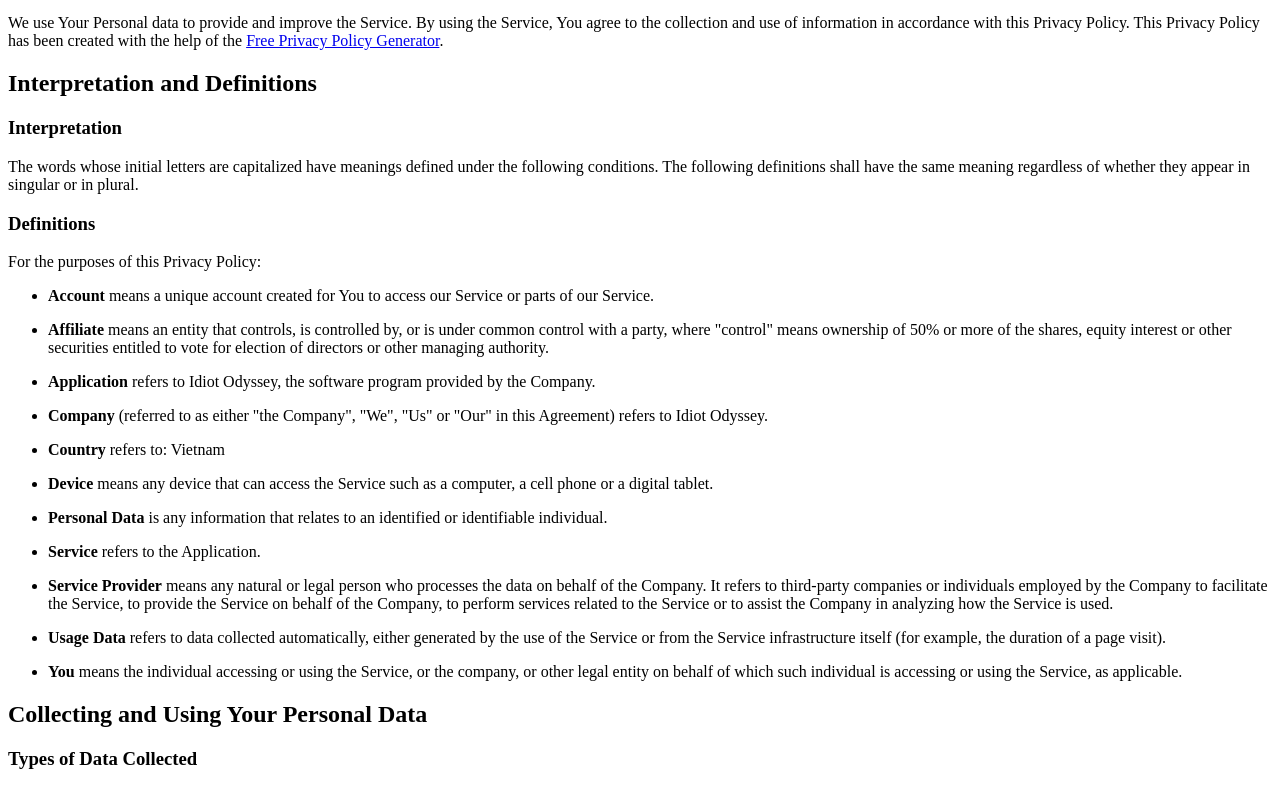
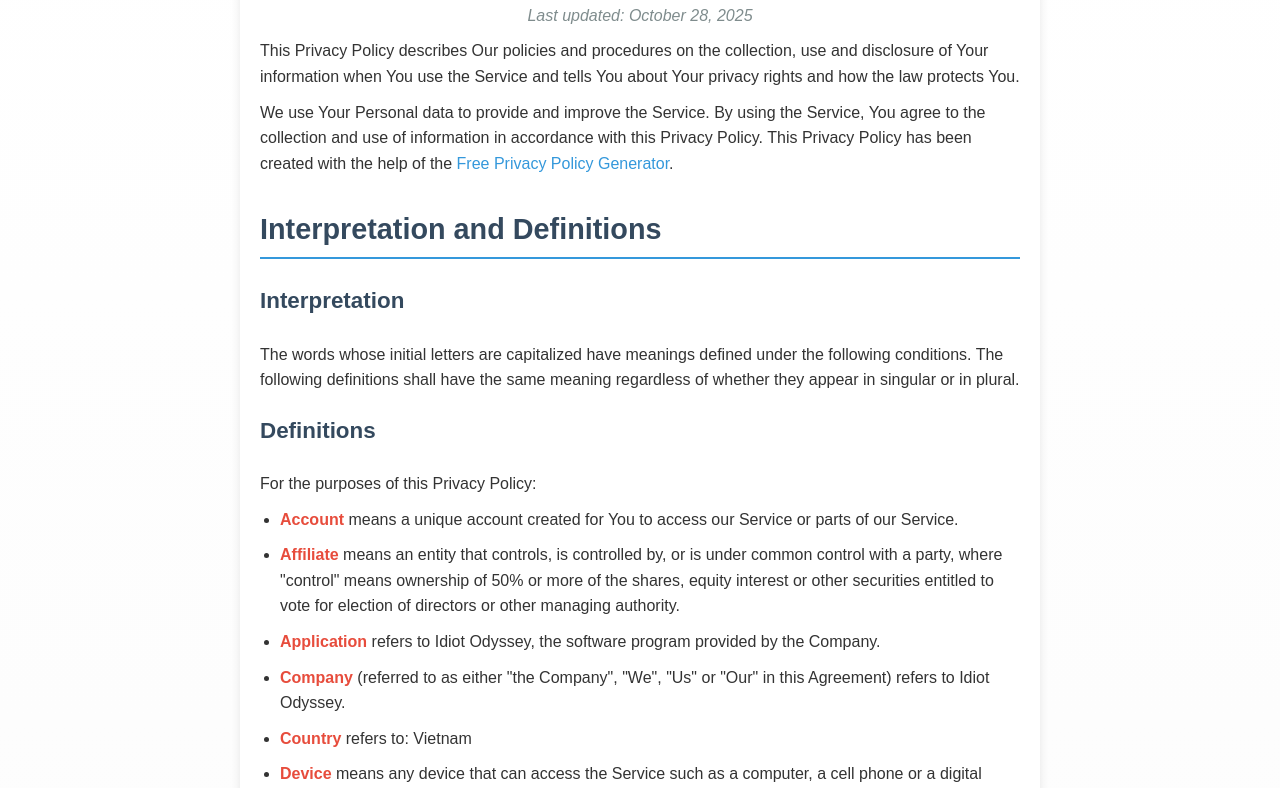
Before and after one commit to SpringMuch05/Idiot-Odyssey, a plain HTML site: page index.html in a window 1280 px wide. Shown: the part 138-926 px from the top of the page. Drawn offline with Linux system fonts and the light colour scheme.

Commit message:
Update Privacy Policy content and structure

```diff
--- a/index.html
+++ b/index.html
@@ -1,121 +1,164 @@
+<!DOCTYPE html>
+<html lang="en">
+<head>
+    <meta charset="UTF-8">
+    <meta name="viewport" content="width=device-width, initial-scale=1.0">
+    <title>Privacy Policy - Idiot Odyssey</title>
+    <style>
+        body {
+            font-family: 'Arial', sans-serif;
+            line-height: 1.6;
+            color: #333;
+            background-color: #f9f9f9;
+            margin: 0;
+            padding: 20px;
+            max-width: 800px;
+            margin: 0 auto;
+            background: linear-gradient(to bottom, #ffffff, #f0f0f0);
+        }
+        h1 {
+            color: #2c3e50;
+            text-align: center;
+            margin-bottom: 10px;
+            font-size: 2.5em;
+        }
+        h2 {
+            color: #34495e;
+            border-bottom: 2px solid #3498db;
+            padding-bottom: 5px;
+            margin-top: 30px;
+            font-size: 1.8em;
+        }
+        h3 {
+            color: #34495e;
+            margin-top: 20px;
+            font-size: 1.4em;
+        }
+        h4 {
+            color: #34495e;
+            margin-top: 15px;
+            font-size: 1.2em;
+        }
+        p {
+            margin: 10px 0;
+        }
+        ul {
+            margin: 10px 0;
+            padding-left: 20px;
+        }
+        li {
+            margin-bottom: 5px;
+        }
+        strong {
+            color: #e74c3c;
+        }
+        a {
+            color: #3498db;
+            text-decoration: none;
+        }
+        a:hover {
+            text-decoration: underline;
+        }
+        .container {
+            background-color: #ffffff;
+            padding: 20px;
+            border-radius: 8px;
+            box-shadow: 0 0 10px rgba(0, 0, 0, 0.1);
+        }
+        .last-updated {
+            text-align: center;
+            font-style: italic;
+            color: #7f8c8d;
+        }
+    </style>
+</head>
+<body>
+    <div class="container">
         <h1>Privacy Policy</h1>
-<p>Last updated: October 28, 2025</p>
+        <p class="last-updated">Last updated: October 28, 2025</p>
         <p>This Privacy Policy describes Our policies and procedures on the collection, use and disclosure of Your information when You use the Service and tells You about Your privacy rights and how the law protects You.</p>
         <p>We use Your Personal data to provide and improve the Service. By using the Service, You agree to the collection and use of information in accordance with this Privacy Policy. This Privacy Policy has been created with the help of the <a href="https://www.freeprivacypolicy.com/free-privacy-policy-generator/" target="_blank">Free Privacy Policy Generator</a>.</p>
+
         <h2>Interpretation and Definitions</h2>
         <h3>Interpretation</h3>
         <p>The words whose initial letters are capitalized have meanings defined under the following conditions. The following definitions shall have the same meaning regardless of whether they appear in singular or in plural.</p>
+
         <h3>Definitions</h3>
         <p>For the purposes of this Privacy Policy:</p>
         <ul>
-<li>
-<p><strong>Account</strong> means a unique account created for You to access our Service or parts of our Service.</p>
-</li>
-<li>
-<p><strong>Affiliate</strong> means an entity that controls, is controlled by, or is under common control with a party, where &quot;control&quot; means ownership of 50% or more of the shares, equity interest or other securities entitled to vote for election of directors or other managing authority.</p>
-</li>
-<li>
-<p><strong>Application</strong> refers to Idiot Odyssey, the software program provided by the Company.</p>
-</li>
-<li>
-<p><strong>Company</strong> (referred to as either &quot;the Company&quot;, &quot;We&quot;, &quot;Us&quot; or &quot;Our&quot; in this Agreement) refers to Idiot Odyssey.</p>
-</li>
-<li>
-<p><strong>Country</strong> refers to:  Vietnam</p>
-</li>
-<li>
-<p><strong>Device</strong> means any device that can access the Service such as a computer, a cell phone or a digital tablet.</p>
-</li>
-<li>
-<p><strong>Personal Data</strong> is any information that relates to an identified or identifiable individual.</p>
-</li>
-<li>
-<p><strong>Service</strong> refers to the Application.</p>
-</li>
-<li>
-<p><strong>Service Provider</strong> means any natural or legal person who processes the data on behalf of the Company. It refers to third-party companies or individuals employed by the Company to facilitate the Service, to provide the Service on behalf of the Company, to perform services related to the Service or to assist the Company in analyzing how the Service is used.</p>
-</li>
-<li>
-<p><strong>Usage Data</strong> refers to data collected automatically, either generated by the use of the Service or from the Service infrastructure itself (for example, the duration of a page visit).</p>
-</li>
-<li>
-<p><strong>You</strong> means the individual accessing or using the Service, or the company, or other legal entity on behalf of which such individual is accessing or using the Service, as applicable.</p>
-</li>
+            <li><p><strong>Account</strong> means a unique account created for You to access our Service or parts of our Service.</p></li>
+            <li><p><strong>Affiliate</strong> means an entity that controls, is controlled by, or is under common control with a party, where &quot;control&quot; means ownership of 50% or more of the shares, equity interest or other securities entitled to vote for election of directors or other managing authority.</p></li>
+            <li><p><strong>Application</strong> refers to Idiot Odyssey, the software program provided by the Company.</p></li>
+            <li><p><strong>Company</strong> (referred to as either &quot;the Company&quot;, &quot;We&quot;, &quot;Us&quot; or &quot;Our&quot; in this Agreement) refers to Idiot Odyssey.</p></li>
+            <li><p><strong>Country</strong> refers to: Vietnam</p></li>
+            <li><p><strong>Device</strong> means any device that can access the Service such as a computer, a cell phone or a digital tablet.</p></li>
+            <li><p><strong>Personal Data</strong> is any information that relates to an identified or identifiable individual.</p></li>
+            <li><p><strong>Service</strong> refers to the Application.</p></li>
+            <li><p><strong>Service Provider</strong> means any natural or legal person who processes the data on behalf of the Company. It refers to third-party companies or individuals employed by the Company to facilitate the Service, to provide the Service on behalf of the Company, to perform services related to the Service or to assist the Company in analyzing how the Service is used.</p></li>
+            <li><p><strong>Usage Data</strong> refers to data collected automatically, either generated by the use of the Service or from the Service infrastructure itself (for example, the duration of a page visit).</p></li>
+            <li><p><strong>You</strong> means the individual accessing or using the Service, or the company, or other legal entity on behalf of which such individual is accessing or using the Service, as applicable.</p></li>
         </ul>
+
         <h2>Collecting and Using Your Personal Data</h2>
         <h3>Types of Data Collected</h3>
         <h4>Personal Data</h4>
         <p>While using Our Service, We may ask You to provide Us with certain personally identifiable information that can be used to contact or identify You. Personally identifiable information may include, but is not limited to:</p>
         <ul>
-<li>
-<p>Email address</p>
-</li>
-<li>
-<p>First name and last name</p>
-</li>
-<li>
-<p>Usage Data</p>
-</li>
+            <li><p>Email address</p></li>
+            <li><p>First name and last name</p></li>
+            <li><p>Usage Data</p></li>
         </ul>
+
         <h4>Usage Data</h4>
         <p>Usage Data is collected automatically when using the Service.</p>
         <p>Usage Data may include information such as Your Device's Internet Protocol address (e.g. IP address), browser type, browser version, the pages of our Service that You visit, the time and date of Your visit, the time spent on those pages, unique device identifiers and other diagnostic data.</p>
         <p>When You access the Service by or through a mobile device, We may collect certain information automatically, including, but not limited to, the type of mobile device You use, Your mobile device's unique ID, the IP address of Your mobile device, Your mobile operating system, the type of mobile Internet browser You use, unique device identifiers and other diagnostic data.</p>
         <p>We may also collect information that Your browser sends whenever You visit Our Service or when You access the Service by or through a mobile device.</p>
+
         <h3>Use of Your Personal Data</h3>
         <p>The Company may use Personal Data for the following purposes:</p>
         <ul>
-<li>
-<p><strong>To provide and maintain our Service</strong>, including to monitor the usage of our Service.</p>
-</li>
-<li>
-<p><strong>To manage Your Account:</strong> to manage Your registration as a user of the Service. The Personal Data You provide can give You access to different functionalities of the Service that are available to You as a registered user.</p>
-</li>
-<li>
-<p><strong>For the performance of a contract:</strong> the development, compliance and undertaking of the purchase contract for the products, items or services You have purchased or of any other contract with Us through the Service.</p>
-</li>
-<li>
-<p><strong>To contact You:</strong> To contact You by email, telephone calls, SMS, or other equivalent forms of electronic communication, such as a mobile application's push notifications regarding updates or informative communications related to the functionalities, products or contracted services, including the security updates, when necessary or reasonable for their implementation.</p>
-</li>
-<li>
-<p><strong>To provide You</strong> with news, special offers, and general information about other goods, services and events which We offer that are similar to those that you have already purchased or inquired about unless You have opted not to receive such information.</p>
-</li>
-<li>
-<p><strong>To manage Your requests:</strong> To attend and manage Your requests to Us.</p>
-</li>
-<li>
-<p><strong>For business transfers:</strong> We may use Your information to evaluate or conduct a merger, divestiture, restructuring, reorganization, dissolution, or other sale or transfer of some or all of Our assets, whether as a going concern or as part of bankruptcy, liquidation, or similar proceeding, in which Personal Data held by Us about our Service users is among the assets transferred.</p>
-</li>
-<li>
-<p><strong>For other purposes</strong>: We may use Your information for other purposes, such as data analysis, identifying usage trends, determining the effectiveness of our promotional campaigns and to evaluate and improve our Service, products, services, marketing and your experience.</p>
-</li>
+            <li><p><strong>To provide and maintain our Service</strong>, including to monitor the usage of our Service.</p></li>
+            <li><p><strong>To manage Your Account:</strong> to manage Your registration as a user of the Service. The Personal Data You provide can give You access to different functionalities of the Service that are available to You as a registered user.</p></li>
+            <li><p><strong>For the performance of a contract:</strong> the development, compliance and undertaking of the purchase contract for the products, items or services You have purchased or of any other contract with Us through the Service.</p></li>
+            <li><p><strong>To contact You:</strong> To contact You by email, telephone calls, SMS, or other equivalent forms of electronic communication, such as a mobile application's push notifications regarding updates or informative communications related to the functionalities, products or contracted services, including the security updates, when necessary or reasonable for their implementation.</p></li>
+            <li><p><strong>To provide You</strong> with news, special offers, and general information about other goods, services and events which We offer that are similar to those that you have already purchased or inquired about unless You have opted not to receive such information.</p></li>
+            <li><p><strong>To manage Your requests:</strong> To attend and manage Your requests to Us.</p></li>
+            <li><p><strong>For business transfers:</strong> We may use Your information to evaluate or conduct a merger, divestiture, restructuring, reorganization, dissolution, or other sale or transfer of some or all of Our assets, whether as a going concern or as part of bankruptcy, liquidation, or similar proceeding, in which Personal Data held by Us about our Service users is among the assets transferred.</p></li>
+            <li><p><strong>For other purposes</strong>: We may use Your information for other purposes, such as data analysis, identifying usage trends, determining the effectiveness of our promotional campaigns and to evaluate and improve our Service, products, services, marketing and your experience.</p></li>
         </ul>
         <p>We may share Your personal information in the following situations:</p>
         <ul>
-<li><strong>With Service Providers:</strong> We may share Your personal information with Service Providers to monitor and analyze the use of our Service,  to contact You.</li>
+            <li><strong>With Service Providers:</strong> We may share Your personal information with Service Providers to monitor and analyze the use of our Service, to contact You.</li>
             <li><strong>For business transfers:</strong> We may share or transfer Your personal information in connection with, or during negotiations of, any merger, sale of Company assets, financing, or acquisition of all or a portion of Our business to another company.</li>
             <li><strong>With Affiliates:</strong> We may share Your information with Our affiliates, in which case we will require those affiliates to honor this Privacy Policy. Affiliates include Our parent company and any other subsidiaries, joint venture partners or other companies that We control or that are under common control with Us.</li>
             <li><strong>With business partners:</strong> We may share Your information with Our business partners to offer You certain products, services or promotions.</li>
             <li><strong>With other users:</strong> when You share personal information or otherwise interact in the public areas with other users, such information may be viewed by all users and may be publicly distributed outside.</li>
             <li><strong>With Your consent</strong>: We may disclose Your personal information for any other purpose with Your consent.</li>
         </ul>
+
         <h3>Retention of Your Personal Data</h3>
         <p>The Company will retain Your Personal Data only for as long as is necessary for the purposes set out in this Privacy Policy. We will retain and use Your Personal Data to the extent necessary to comply with our legal obligations (for example, if we are required to retain your data to comply with applicable laws), resolve disputes, and enforce our legal agreements and policies.</p>
         <p>The Company will also retain Usage Data for internal analysis purposes. Usage Data is generally retained for a shorter period of time, except when this data is used to strengthen the security or to improve the functionality of Our Service, or We are legally obligated to retain this data for longer periods.</p>
+
         <h3>Transfer of Your Personal Data</h3>
         <p>Your information, including Personal Data, is processed at the Company's operating offices and in any other places where the parties involved in the processing are located. It means that this information may be transferred to — and maintained on — computers located outside of Your state, province, country or other governmental jurisdiction where the data protection laws may differ from those from Your jurisdiction.</p>
         <p>Your consent to this Privacy Policy followed by Your submission of such information represents Your agreement to that transfer.</p>
         <p>The Company will take all steps reasonably necessary to ensure that Your data is treated securely and in accordance with this Privacy Policy and no transfer of Your Personal Data will take place to an organization or a country unless there are adequate controls in place including the security of Your data and other personal information.</p>
+
         <h3>Delete Your Personal Data</h3>
         <p>You have the right to delete or request that We assist in deleting the Personal Data that We have collected about You.</p>
         <p>Our Service may give You the ability to delete certain information about You from within the Service.</p>
         <p>You may update, amend, or delete Your information at any time by signing in to Your Account, if you have one, and visiting the account settings section that allows you to manage Your personal information. You may also contact Us to request access to, correct, or delete any personal information that You have provided to Us.</p>
         <p>Please note, however, that We may need to retain certain information when we have a legal obligation or lawful basis to do so.</p>
+
         <h3>Disclosure of Your Personal Data</h3>
         <h4>Business Transactions</h4>
         <p>If the Company is involved in a merger, acquisition or asset sale, Your Personal Data may be transferred. We will provide notice before Your Personal Data is transferred and becomes subject to a different Privacy Policy.</p>
+
         <h4>Law enforcement</h4>
         <p>Under certain circumstances, the Company may be required to disclose Your Personal Data if required to do so by law or in response to valid requests by public authorities (e.g. a court or a government agency).</p>
+
         <h4>Other legal requirements</h4>
         <p>The Company may disclose Your Personal Data in the good faith belief that such action is necessary to:</p>
         <ul>
@@ -125,10 +168,13 @@
             <li>Protect the personal safety of Users of the Service or the public</li>
             <li>Protect against legal liability</li>
         </ul>
+
         <h3>Security of Your Personal Data</h3>
         <p>The security of Your Personal Data is important to Us, but remember that no method of transmission over the Internet, or method of electronic storage is 100% secure. While We strive to use commercially reasonable means to protect Your Personal Data, We cannot guarantee its absolute security.</p>
+
         <h2>Detailed Information on the Processing of Your Personal Data</h2>
         <p>The Service Providers We use may have access to Your Personal Data. These third-party vendors collect, store, use, process and transfer information about Your activity on Our Service in accordance with their Privacy Policies.</p>
+
         <h3>Usage, Performance and Miscellaneous</h3>
         <p>We may use third-party Service Providers to maintain and improve our Service.</p>
         <ul>
@@ -139,18 +185,25 @@
                 <p>The information gathered by Google Places is held in accordance with the Privacy Policy of Google: <a href="https://www.google.com/intl/en/policies/privacy/" rel="external nofollow noopener" target="_blank">https://www.google.com/intl/en/policies/privacy/</a></p>
             </li>
         </ul>
+
         <h2>Children's Privacy</h2>
         <p>Our Service does not address anyone under the age of 13. We do not knowingly collect personally identifiable information from anyone under the age of 13. If You are a parent or guardian and You are aware that Your child has provided Us with Personal Data, please contact Us. If We become aware that We have collected Personal Data from anyone under the age of 13 without verification of parental consent, We take steps to remove that information from Our servers.</p>
         <p>If We need to rely on consent as a legal basis for processing Your information and Your country requires consent from a parent, We may require Your parent's consent before We collect and use that information.</p>
+
         <h2>Links to Other Websites</h2>
         <p>Our Service may contain links to other websites that are not operated by Us. If You click on a third party link, You will be directed to that third party's site. We strongly advise You to review the Privacy Policy of every site You visit.</p>
         <p>We have no control over and assume no responsibility for the content, privacy policies or practices of any third party sites or services.</p>
+
         <h2>Changes to this Privacy Policy</h2>
         <p>We may update Our Privacy Policy from time to time. We will notify You of any changes by posting the new Privacy Policy on this page.</p>
         <p>We will let You know via email and/or a prominent notice on Our Service, prior to the change becoming effective and update the &quot;Last updated&quot; date at the top of this Privacy Policy.</p>
         <p>You are advised to review this Privacy Policy periodically for any changes. Changes to this Privacy Policy are effective when they are posted on this page.</p>
+
         <h2>Contact Us</h2>
         <p>If you have any questions about this Privacy Policy, You can contact us:</p>
         <ul>
             <li>By email: dreamforge1505@gmail.com</li>
         </ul>
+    </div>
+</body>
+</html>
```
Lines whose indentation alone changed are shown as unchanged.
